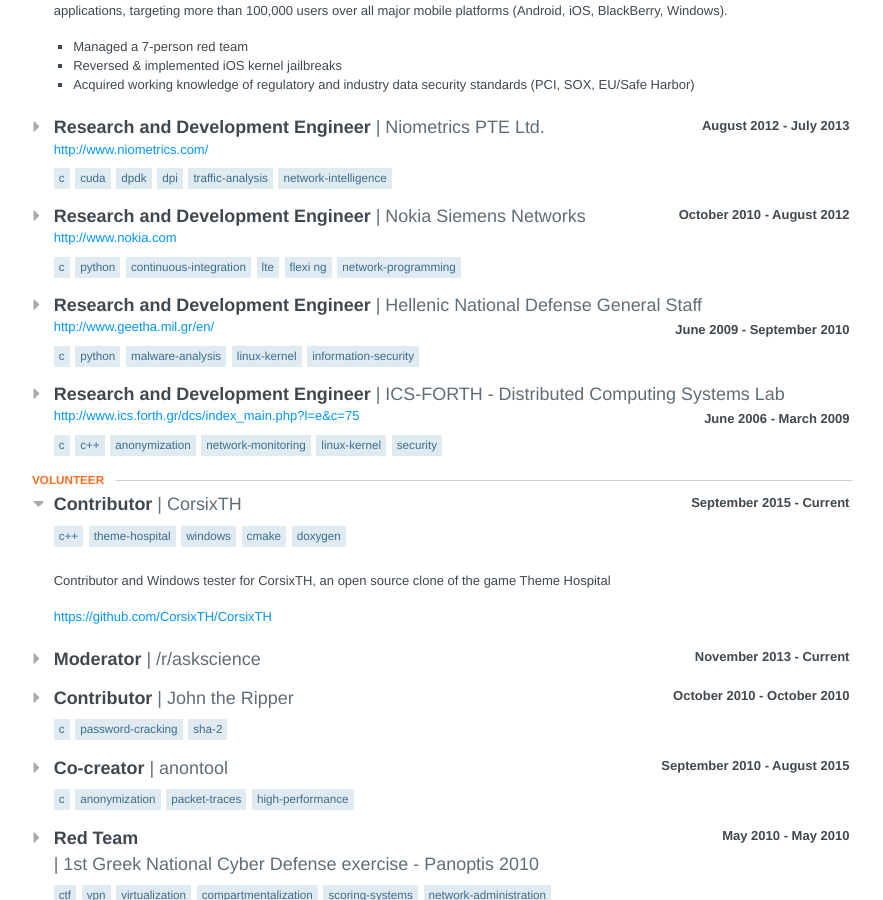
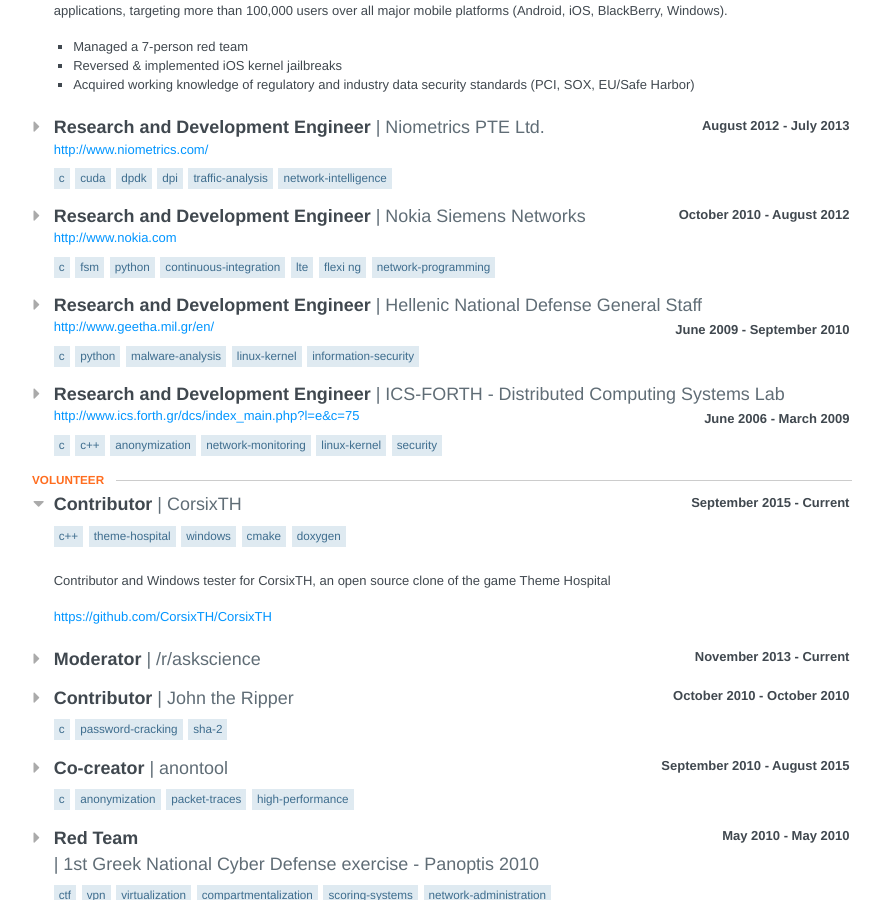
Before and after one commit to mfukar/mfukar.github.com, a Jekyll site: the page resources/mfukar-cv.html, which Jekyll copies as it is, in a window 1280 px wide and 900 px high, scrolled down 780 px. Shown: the whole window, without its empty margins (198-1081 px from the left). Built offline with Jekyll 4.4.1, drawn with Linux system fonts in a browser that asks for light colours; nearby versions of some CDN libraries.

Commit message:
CV update

```diff
--- a/resources/mfukar-cv.html
+++ b/resources/mfukar-cv.html
@@ -957,6 +957,7 @@
 
                     <ul class="keywords">
                         <li>c</li>
+                        <li>fsm</li>
                         <li>python</li>
                         <li>continuous-integration</li>
                         <li>lte</li>
```
